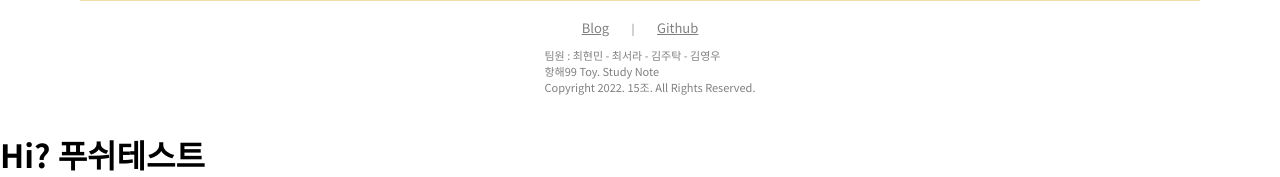
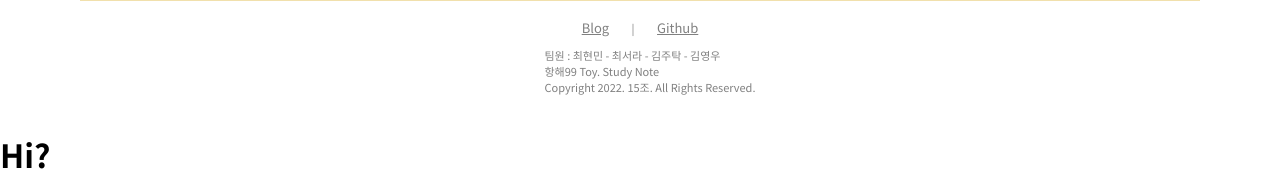
Before and after one commit to Seol827/StudyNote, a Flask app: page / in a window 1280 px wide. Shown: the part 812-989 px from the top of the page. Run offline with Flask 2, Linux system fonts and the light colour scheme.

Commit message:
STYLE : 테스트

```diff
--- a/templates/index.html
+++ b/templates/index.html
@@ -53,6 +53,6 @@
         </p>
     </footer>
 </div>
-    <h1>Hi? 푸쉬테스트</h1>
+    <h1>Hi?</h1>
 </body>
 </html>
```
